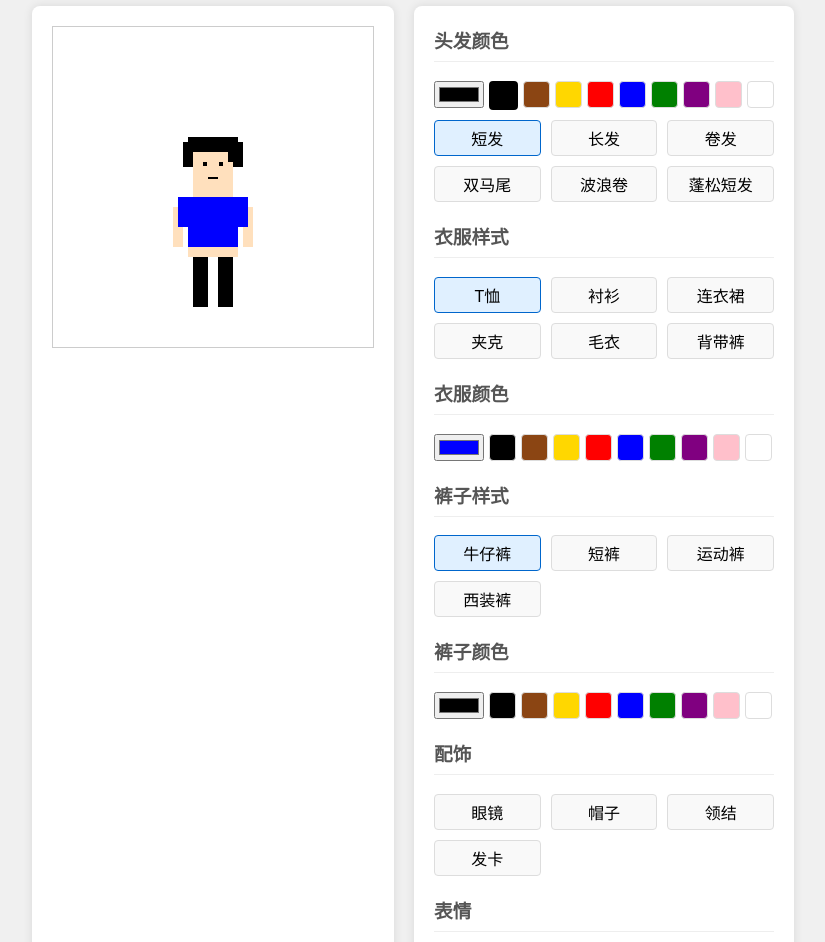
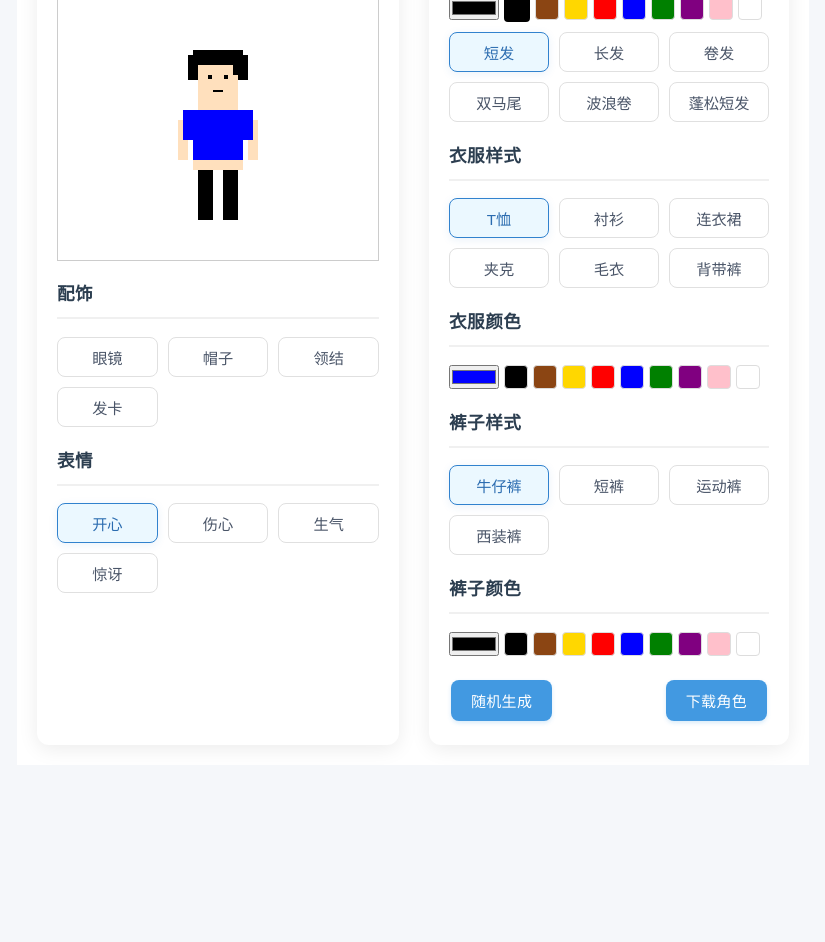
Before and after one commit to pxsgdsb/pixelArtCharacterEditor, a plain HTML site: page view/index.html in a window 1280 px wide. Shown: the part 101-1043 px from the top of the page, without its empty margins (227-1052 px from the left). After the commit the page ends 866 px from the top, so only its background shows below. Drawn offline with Linux system fonts and the light colour scheme.

Commit message:
优化页面

```diff
--- a/view/index.html
+++ b/view/index.html
@@ -8,31 +8,37 @@
     <style>
         body {
             font-family: 'Arial', sans-serif;
-            background-color: #f0f0f0;
+            background-color: #f5f7fa;
             margin: 0;
-            padding: 20px;
+            /* padding: 20px; */
             display: flex;
             flex-direction: column;
             align-items: center;
-        }
-
-        h1 {
-            color: #333;
-            margin-bottom: 20px;
+            min-height: 100vh;
         }
 
         .editor-container {
             display: flex;
-            gap: 20px;
+            gap: 30px;
             max-width: 1200px;
             margin: 0 auto;
+            padding: 20px;
+            background: rgba(255, 255, 255, 0.95);
+            /* border-radius: 16px;
+            box-shadow: 0 8px 32px rgba(0, 0, 0, 0.1); */
+            backdrop-filter: blur(8px);
         }
 
         .canvas-container {
             background-color: white;
-            border-radius: 8px;
-            box-shadow: 0 0 10px rgba(0, 0, 0, 0.1);
+            border-radius: 12px;
+            box-shadow: 0 4px 20px rgba(0, 0, 0, 0.08);
             padding: 20px;
+            transition: transform 0.3s ease;
+        }
+
+        .canvas-container:hover {
+            transform: translateY(-2px);
         }
 
         #character-canvas {
@@ -44,10 +50,11 @@
 
         .controls-panel {
             background-color: white;
-            border-radius: 8px;
-            box-shadow: 0 0 10px rgba(0, 0, 0, 0.1);
+            border-radius: 12px;
+            box-shadow: 0 4px 20px rgba(0, 0, 0, 0.08);
             padding: 20px;
-            min-width: 300px;
+            min-width: 320px;
+            transition: all 0.3s ease;
         }
 
         .control-group {
@@ -56,9 +63,12 @@
 
         .control-group h3 {
             margin-top: 0;
-            border-bottom: 1px solid #eee;
-            padding-bottom: 8px;
-            color: #555;
+            border-bottom: 2px solid #f0f0f0;
+            padding-bottom: 12px;
+            color: #2c3e50;
+            font-size: 1.1em;
+            font-weight: 600;
+            letter-spacing: 0.5px;
         }
 
         .color-picker {
@@ -69,8 +79,8 @@
         }
 
         .color-swatch {
-            width: 25px;
-            height: 25px;
+            width: 22px;
+            height: 22px;
             border-radius: 4px;
             cursor: pointer;
             border: 1px solid #ddd;
@@ -88,17 +98,28 @@
         }
 
         .item-option {
-            border: 1px solid #ddd;
-            border-radius: 4px;
-            padding: 5px;
+            border: 1px solid #e0e0e0;
+            border-radius: 8px;
+            padding: 8px;
             text-align: center;
             cursor: pointer;
-            background-color: #f9f9f9;
+            background-color: #ffffff;
+            transition: all 0.2s ease;
+            font-size: 0.95em;
+            color: #4a5568;
+        }
+
+        .item-option:hover {
+            background-color: #f8fafc;
+            transform: translateY(-1px);
+            box-shadow: 0 2px 8px rgba(0, 0, 0, 0.05);
         }
 
         .item-option.selected {
-            background-color: #e0f0ff;
-            border-color: #0066cc;
+            background-color: #ebf8ff;
+            border-color: #3182ce;
+            color: #2b6cb0;
+            box-shadow: 0 2px 8px rgba(49, 130, 206, 0.1);
         }
 
         .item-option img {
@@ -109,21 +130,32 @@
         }
 
         button {
-            background-color: #4CAF50;
+            background-color: #4299e1;
             color: white;
             border: none;
-            padding: 10px 15px;
+            padding: 10px 20px;
             text-align: center;
             text-decoration: none;
             display: inline-block;
-            font-size: 16px;
+            font-size: 15px;
             margin: 4px 2px;
             cursor: pointer;
-            border-radius: 4px;
+            border-radius: 8px;
+            font-weight: 500;
+            letter-spacing: 0.3px;
+            transition: all 0.2s ease;
+            box-shadow: 0 2px 4px rgba(66, 153, 225, 0.2);
         }
 
         button:hover {
-            background-color: #45a049;
+            background-color: #3182ce;
+            transform: translateY(-1px);
+            box-shadow: 0 4px 8px rgba(66, 153, 225, 0.3);
+        }
+
+        button:active {
+            transform: translateY(0);
+            box-shadow: 0 2px 4px rgba(66, 153, 225, 0.2);
         }
 
         .action-buttons {
@@ -135,19 +167,31 @@
 </head>
 
 <body>
-    <h1>像素角色编辑器</h1>
-
     <div class="editor-container">
         <div class="canvas-container">
             <canvas id="character-canvas" width="320" height="320"></canvas>
+
+            <div class="control-group" style="margin-top: 15px;">
+                <h3>配饰</h3>
+                <div class="item-options" id="accessories-options">
+                    <!-- 配饰选项将通过JavaScript动态添加 -->
+                </div>
+            </div>
+
+            <div class="control-group">
+                <h3>表情</h3>
+                <div class="item-options" id="expressions-options">
+                    <!-- 表情选项将通过JavaScript动态添加 -->
+                </div>
+            </div>
         </div>
 
         <div class="controls-panel">
-            <div class="control-group">
-                <h3>头发颜色</h3>
+            <div class="control-group hairStyleBox">
+                <h3>头发样式</h3>
                 <div class="color-picker" id="hair-colors">
                     <!-- 头发颜色选项将通过JavaScript动态添加 -->
-                    <input type="color" id="hair-color-picker" value="#000000">
+                    <input type="color" style="height: 24px;padding: 0;" id="hair-color-picker" value="#000000">
                 </div>
             </div>
 
@@ -161,7 +205,7 @@
             <div class="control-group">
                 <h3>衣服颜色</h3>
                 <div class="color-picker" id="clothes-colors">
-                    <input type="color" id="clothes-color-picker" value="#0000FF">
+                    <input type="color" style="height: 24px;padding: 0;" id="clothes-color-picker" value="#0000FF">
                 </div>
             </div>
 
@@ -175,23 +219,11 @@
             <div class="control-group">
                 <h3>裤子颜色</h3>
                 <div class="color-picker" id="pants-colors">
-                    <input type="color" id="pants-color-picker" value="#000000">
+                    <input type="color" style="height: 24px;padding: 0;" id="pants-color-picker" value="#000000">
                 </div>
             </div>
 
-            <div class="control-group">
-                <h3>配饰</h3>
-                <div class="item-options" id="accessories-options">
-                    <!-- 配饰选项将通过JavaScript动态添加 -->
-                </div>
-            </div>
 
-            <div class="control-group">
-                <h3>表情</h3>
-                <div class="item-options" id="expressions-options">
-                    <!-- 表情选项将通过JavaScript动态添加 -->
-                </div>
-            </div>
 
             <div class="action-buttons">
                 <button id="random-btn">随机生成</button>
@@ -546,7 +578,7 @@
             const hairOptionsContainer = document.createElement('div');
             hairOptionsContainer.className = 'item-options';
             hairOptionsContainer.id = 'hair-options';
-            document.querySelector('.control-group').appendChild(hairOptionsContainer);
+            document.querySelector('.hairStyleBox').appendChild(hairOptionsContainer);
 
             hairStyles.forEach(style => {
                 const option = document.createElement('div');
```
Also changed, not shown: screenshot.png.
